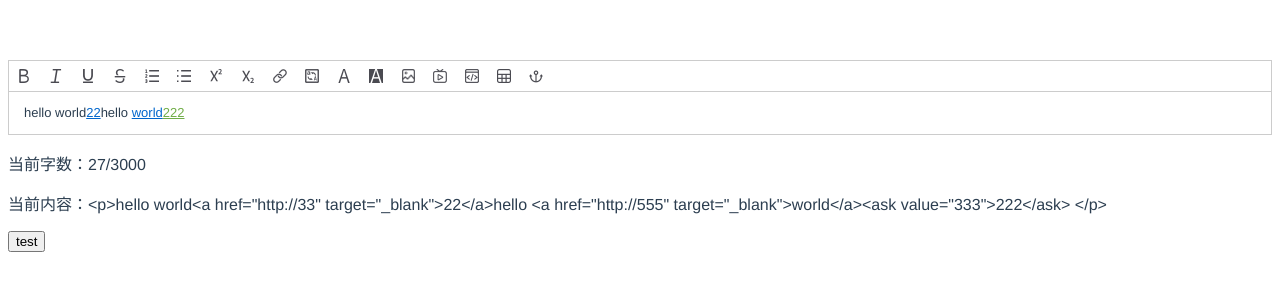
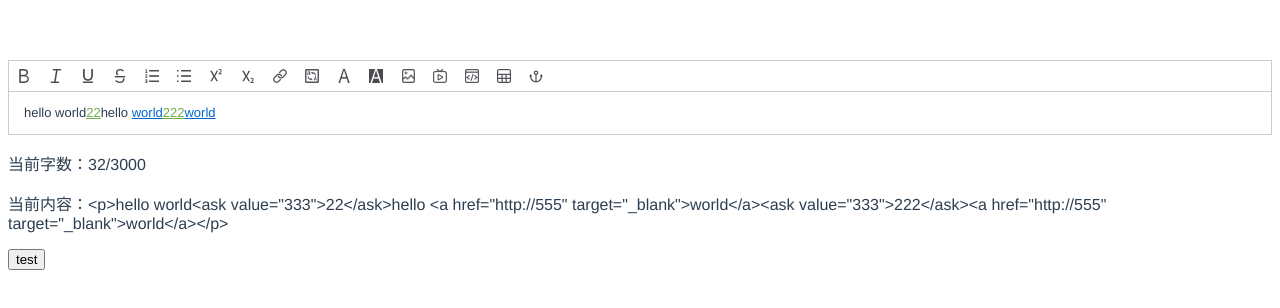
Before and after one commit to peizhongli/my-quill, a Vue app: page / in a window 1280 px wide. Shown: the top 308 px of the page. Built offline with nearby package versions, Linux system fonts and the light colour scheme.

Commit message:
尝试修改ask标签逻辑

```diff
--- a/src/App.vue
+++ b/src/App.vue
@@ -16,7 +16,7 @@
     },
     data() {
       return {
-        content: '<p>hello world<a href="http://33" target="_blank">22</a>hello <a href="http://555" target="_blank">world</a><ask value="333">222</ask> </p>',
+        content: '<p>hello world<ask value="333">22</ask>hello <a href="http://555" target="_blank">world</a><ask value="333">222</ask><a href="http://555" target="_blank">world</a></p>',
         // content: '<img src="http://resource.robot3.xiqu.servicetest.lenovo/file/guo/1588242125244.png">'
         // content: '<p>hello world</p>'
       }
--- a/src/components/myQuill.vue
+++ b/src/components/myQuill.vue
@@ -107,13 +107,14 @@
       },
       // 判断设置项的小菜单是否显示
       setItemMenu() {
-        let curFormat = this.setEndSpace()
+        let curFormat = this.quill.getFormat()
 
         this.$refs.toolbar.setItem(curFormat)
       },
       setEndSpace() {
         let curFormat = this.quill.getFormat()
-        if(this.range.length==0&&this.range.index==this.quill.getText().length-1&&(curFormat.link||curFormat.ask)) {
+        let textLength = this.quill.getText().length-1
+        if(this.range.length==0&&this.range.index==textLength&&(curFormat.link||curFormat.ask)) {
           let inner = curFormat[curFormat.link?'link':'ask'].inner
           let content = this.quill.getContents(this.range.index - inner.length,inner.length).ops
           if(content.length==1) {
```
